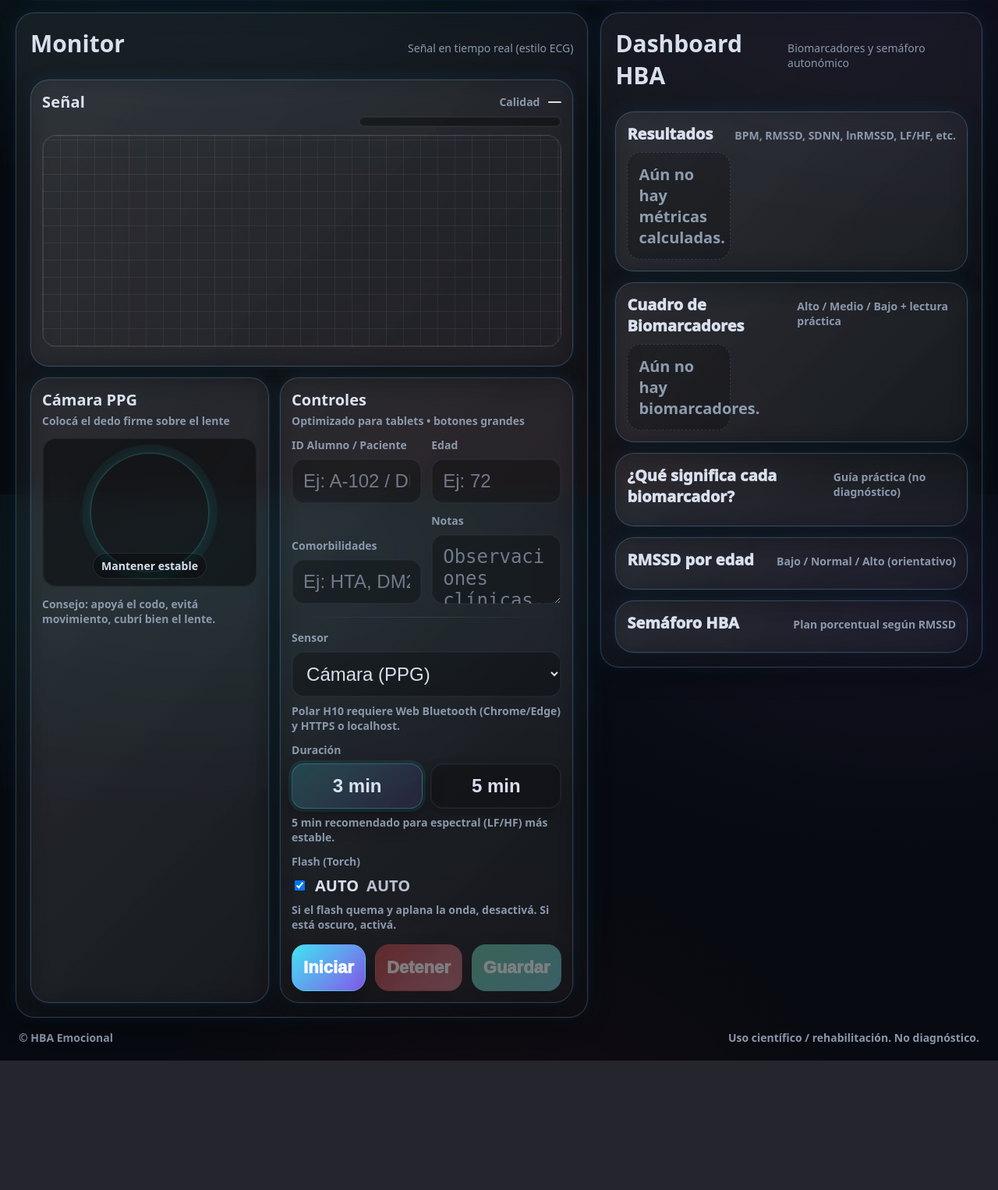
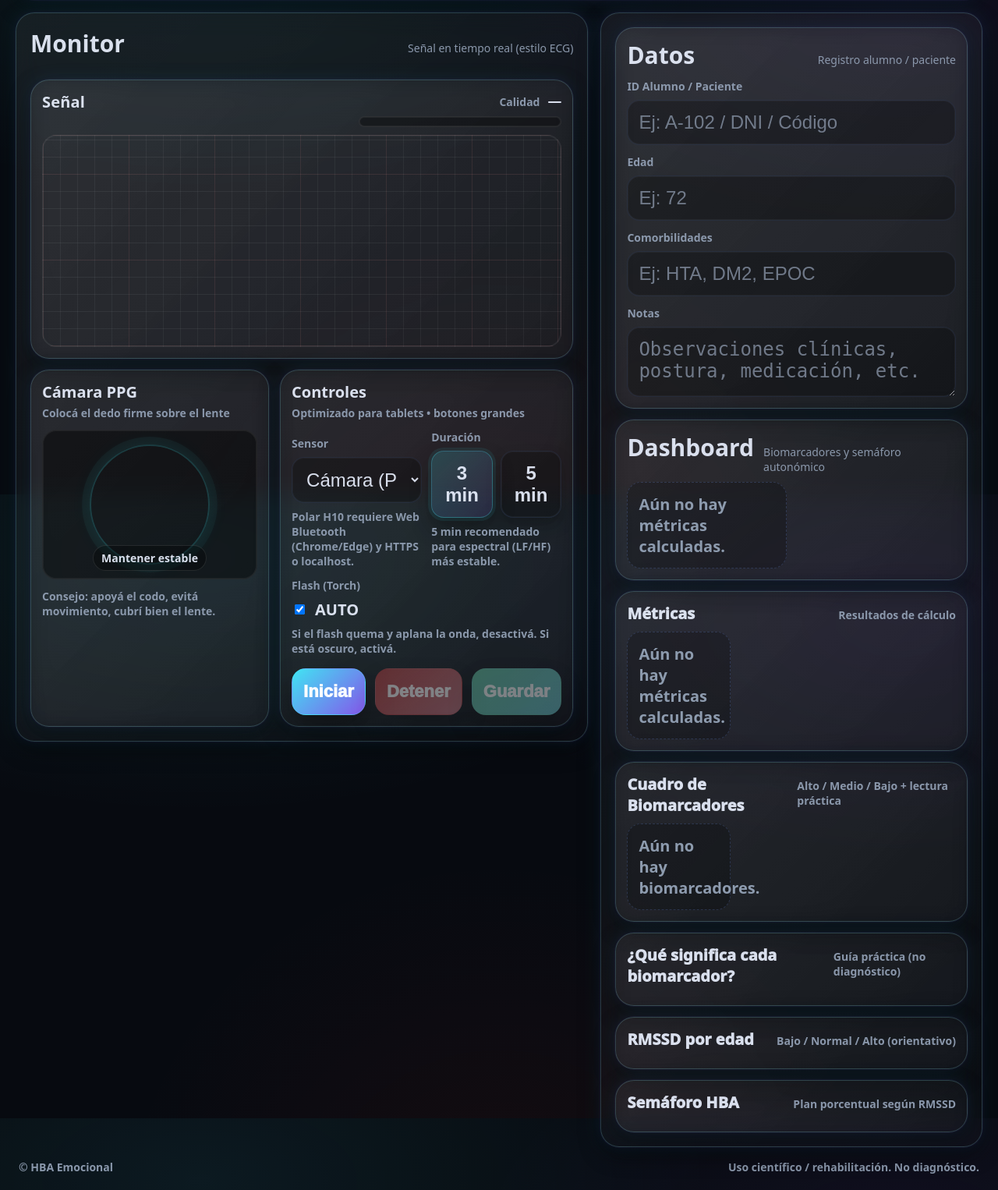
Before and after one commit to hbaemocional-code/hba-emocional, a Flask app: page / in a window 1280 px wide. Shown: the part 166-1692 px from the top of the page at 78% size. Before the commit the page ends 1526 px from the top, so only its background shows below. Run offline with Flask 3, Linux system fonts and the light colour scheme.

Commit message:
Update index.html

```diff
--- a/templates/index.html
+++ b/templates/index.html
@@ -5,14 +5,12 @@
   <meta name="viewport" content="width=device-width,initial-scale=1" />
   <title>HBA Emocional</title>
 
-  <!-- cache bust -->
-  <link rel="stylesheet" href="/static/css/style.css?v=7" />
+  <link rel="stylesheet" href="/static/css/style.css" />
   <script src="https://cdn.jsdelivr.net/npm/chart.js"></script>
 </head>
 
 <body>
   <div class="app">
-
     <!-- TOPBAR -->
     <header class="topbar glass neon">
       <div class="brand">
@@ -41,10 +39,8 @@
 
     <!-- LAYOUT -->
     <main class="layout">
-
       <!-- LEFT: LIVE -->
       <section class="panel panelLive glass neon">
-
         <div class="panelHeader">
           <h2 class="panelTitle">Monitor</h2>
           <div class="panelHint">Señal en tiempo real (estilo ECG)</div>
@@ -53,7 +49,10 @@
         <!-- CHART -->
         <div class="chartCard glass neon">
           <div class="chartHeader">
+            <div>
               <div class="chartTitle">Señal</div>
+              <div class="panelHint" id="freqHint"></div>
+            </div>
 
             <div class="qualityWrap">
               <div class="qualityMeta">
@@ -69,14 +68,10 @@
           <div class="chartBody ecgGrid">
             <canvas id="signalChart" class="signalChart"></canvas>
           </div>
-
-          <div class="freqHint" id="freqHint"></div>
         </div>
 
-        <!-- CAMERA + CONTROLS -->
+        <!-- CAMERA CARD -->
         <div class="mediaRow">
-
-          <!-- CAMERA CARD -->
           <div class="mediaCard glass neon">
             <div class="mediaHeader">
               <div class="mediaTitle">Cámara PPG</div>
@@ -86,19 +81,16 @@
             <div class="videoFrame">
               <video id="video" class="video" playsinline autoplay muted></video>
               <canvas id="frameCanvas" class="frameCanvas"></canvas>
-
               <div class="videoOverlay">
                 <div class="reticle"></div>
                 <div class="reticleText">Mantener estable</div>
               </div>
             </div>
 
-            <div class="tinyNote">
-              Consejo: apoyá el codo, evitá movimiento, cubrí bien el lente.
-            </div>
+            <div class="tinyNote">Consejo: apoyá el codo, evitá movimiento, cubrí bien el lente.</div>
           </div>
 
-          <!-- CONTROLS CARD -->
+          <!-- CONTROLS -->
           <div class="controlsCard glass neon">
             <div class="controlsHeader">
               <div class="controlsTitle">Controles</div>
@@ -106,29 +98,6 @@
             </div>
 
             <div class="formGrid">
-              <div class="field">
-                <div class="fieldLabel">ID Alumno / Paciente</div>
-                <input id="studentId" class="input" type="text" placeholder="Ej: A-102 / DNI / Código" />
-              </div>
-
-              <div class="field">
-                <div class="fieldLabel">Edad</div>
-                <input id="age" class="input" type="number" min="0" placeholder="Ej: 72" />
-              </div>
-
-              <div class="field">
-                <div class="fieldLabel">Comorbilidades</div>
-                <input id="comorbidities" class="input" type="text" placeholder="Ej: HTA, DM2, EPOC" />
-              </div>
-
-              <div class="field">
-                <div class="fieldLabel">Notas</div>
-                <textarea id="notes" class="textarea" placeholder="Observaciones clínicas, postura, medicación, etc."></textarea>
-              </div>
-            </div>
-
-            <div class="divider"></div>
-
               <div class="field">
                 <div class="fieldLabel">Sensor</div>
                 <select id="sensorType" class="select">
@@ -147,15 +116,13 @@
                 <div class="tinyNote">5 min recomendado para espectral (LF/HF) más estable.</div>
               </div>
 
-            <div class="field">
+              <div class="field" style="grid-column: 1 / -1;">
                 <div class="fieldLabel">Flash (Torch)</div>
-              <label style="display:flex; gap:10px; align-items:center;">
-                <input type="checkbox" id="torchToggle" checked />
-                <span style="font-weight:900;">AUTO</span>
-                <span id="torchLabel" style="opacity:.85; font-weight:800;">AUTO</span>
+                <label style="display:flex; align-items:center; gap:10px; font-weight:900;">
+                  <input id="torchToggle" type="checkbox" checked />
+                  <span id="torchLabel">AUTO</span>
                 </label>
-              <div class="tinyNote">
-                Si el flash quema y aplana la onda, desactivá. Si está oscuro, activá.
+                <div class="tinyNote">Si el flash quema y aplana la onda, desactivá. Si está oscuro, activá.</div>
               </div>
             </div>
 
@@ -165,27 +132,61 @@
               <button class="btn btnAccent" id="btnSave" disabled>Guardar</button>
             </div>
           </div>
-
         </div>
       </section>
 
-      <!-- RIGHT: DASH -->
+      <!-- RIGHT: DATA + DASH -->
       <section class="panel panelDash glass neon">
-        <div class="panelHeader">
-          <h2 class="panelTitle">Dashboard HBA</h2>
+        <!-- DATA -->
+        <div class="glass neon" style="padding:14px;">
+          <div class="panelHeader" style="margin-bottom:10px;">
+            <h2 class="panelTitle">Datos</h2>
+            <div class="panelHint">Registro alumno / paciente</div>
+          </div>
+
+          <div class="field" style="margin-bottom:12px;">
+            <div class="fieldLabel">ID Alumno / Paciente</div>
+            <input id="studentId" class="input" type="text" placeholder="Ej: A-102 / DNI / Código" />
+          </div>
+
+          <div class="field" style="margin-bottom:12px;">
+            <div class="fieldLabel">Edad</div>
+            <input id="age" class="input" type="number" min="0" placeholder="Ej: 72" />
+          </div>
+
+          <div class="field" style="margin-bottom:12px;">
+            <div class="fieldLabel">Comorbilidades</div>
+            <input id="comorbidities" class="input" type="text" placeholder="Ej: HTA, DM2, EPOC" />
+          </div>
+
+          <div class="field">
+            <div class="fieldLabel">Notas</div>
+            <textarea id="notes" class="textarea" placeholder="Observaciones clínicas, postura, medicación, etc."></textarea>
+          </div>
+        </div>
+
+        <!-- DASHBOARD (tiles) -->
+        <div class="glass neon" style="padding:14px;">
+          <div class="panelHeader" style="margin-bottom:10px;">
+            <h2 class="panelTitle">Dashboard</h2>
             <div class="panelHint">Biomarcadores y semáforo autonómico</div>
           </div>
 
-        <!-- métricas base (cards) -->
+          <div class="dashGrid" id="dashGrid">
+            <!-- JS llena -->
+          </div>
+        </div>
+
+        <!-- RESULTS (cards métricas crudas) -->
         <div class="results glass neon">
           <div class="resultsHeader">
-            <div class="resultsTitle">Resultados</div>
-            <div class="resultsSub">BPM, RMSSD, SDNN, lnRMSSD, LF/HF, etc.</div>
+            <div class="resultsTitle">Métricas</div>
+            <div class="resultsSub">Resultados de cálculo</div>
           </div>
           <div class="cards" id="cards"></div>
         </div>
 
-        <!-- biomarcadores + estado -->
+        <!-- NUEVO: Cuadro biomarcadores (alto/medio/bajo) -->
         <div class="results glass neon">
           <div class="resultsHeader">
             <div class="resultsTitle">Cuadro de Biomarcadores</div>
@@ -194,7 +195,7 @@
           <div class="cards" id="bioCards"></div>
         </div>
 
-        <!-- significados -->
+        <!-- NUEVO: Significado -->
         <div class="results glass neon">
           <div class="resultsHeader">
             <div class="resultsTitle">¿Qué significa cada biomarcador?</div>
@@ -203,7 +204,7 @@
           <div class="cards" id="meaningCards"></div>
         </div>
 
-        <!-- normas -->
+        <!-- NUEVO: Normas RMSSD -->
         <div class="results glass neon">
           <div class="resultsHeader">
             <div class="resultsTitle">RMSSD por edad</div>
@@ -212,7 +213,7 @@
           <div class="cards" id="normsCards"></div>
         </div>
 
-        <!-- semáforo -->
+        <!-- NUEVO: Semáforo -->
         <div class="results glass neon">
           <div class="resultsHeader">
             <div class="resultsTitle">Semáforo HBA</div>
@@ -222,16 +223,15 @@
         </div>
 
       </section>
-
     </main>
 
     <footer class="footer">
       <div>© HBA Emocional</div>
-      <div>Uso científico / rehabilitación. No diagnóstico.</div>
+      <div class="footer-hint">Uso científico / rehabilitación. No diagnóstico.</div>
     </footer>
   </div>
 
-  <!-- cache bust -->
-  <script src="/static/js/main.js?v=7"></script>
+  <!-- cache-buster -->
+  <script src="/static/js/main.js?v=3"></script>
 </body>
 </html>
```
Lines whose indentation alone changed are shown as unchanged.
